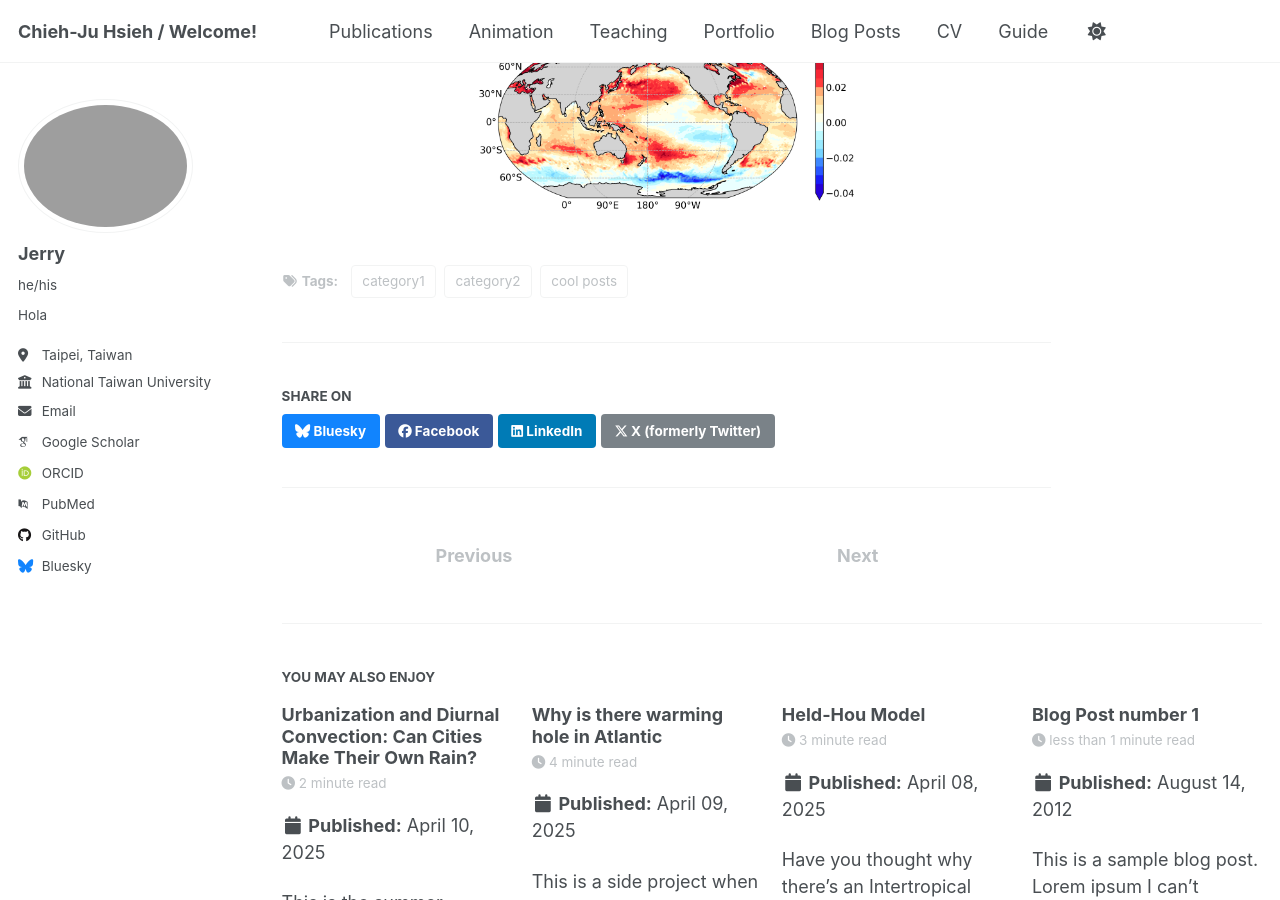
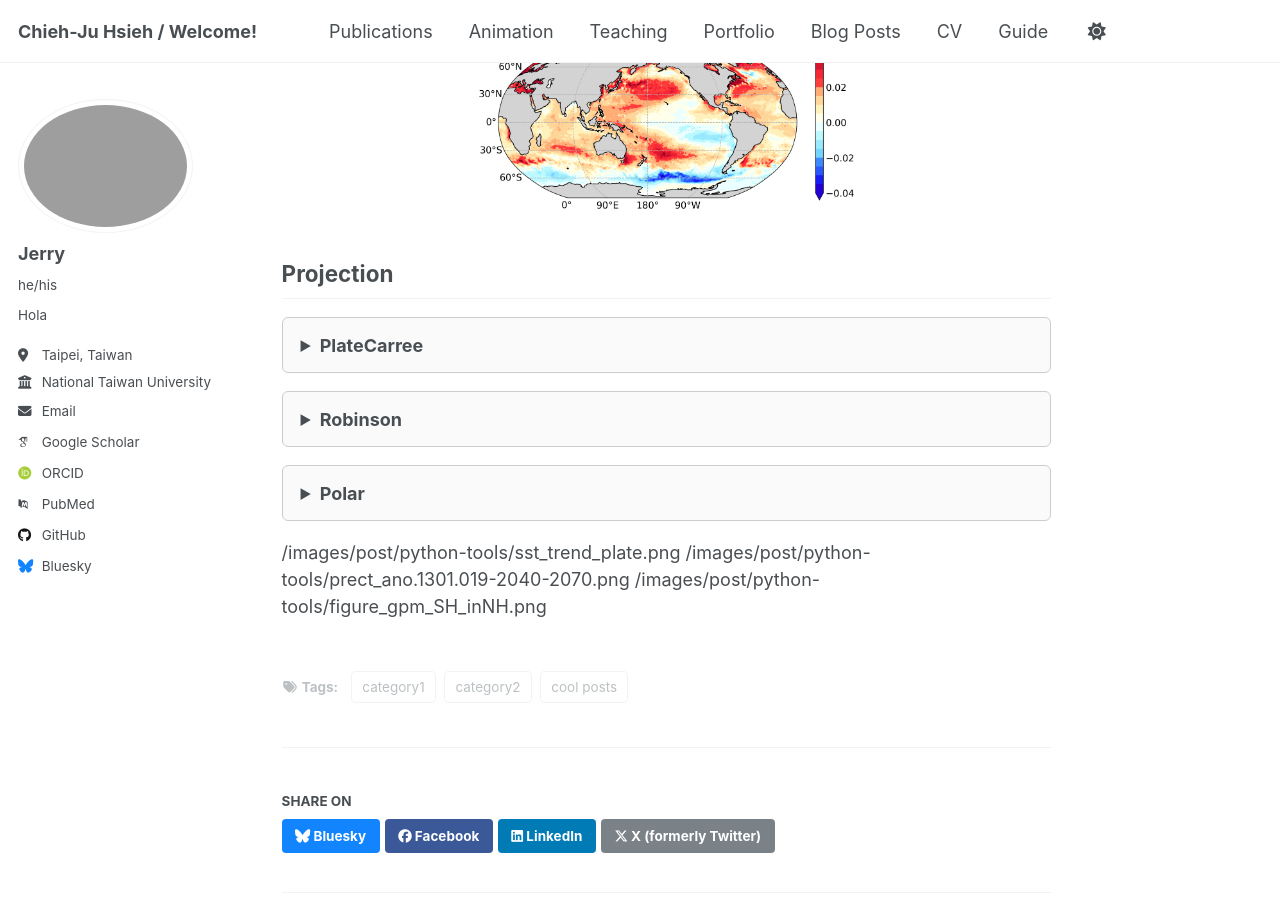
Before and after one commit to CJ-Hsieh/CJ-Hsieh.github.io, a Jekyll site: the page built from _posts/2025-04-12-python-tools.md, in a window 1280 px wide and 900 px high, scrolled down 958 px. Built offline with Jekyll 4.4.1, drawn with Linux system fonts in a browser that asks for light colours; some web fonts are replaced; some of the changed text lies outside the part shown.

Commit message:
Update 2025-04-12-python-tools.md

```diff
--- a/_posts/2025-04-12-python-tools.md
+++ b/_posts/2025-04-12-python-tools.md
@@ -86,3 +86,68 @@
 <p align="center">
   <img src="/images/post/python-tools/sst_trend_robin.png" alt="SST trend" width="50%">
 </p>
+
+## Projection
+
+<details class="code-toggle">
+<summary><strong>PlateCarree</strong></summary>
+
+<pre><code class="language-python">
+import xesmf as xe
+
+</code></pre>
+</details>
+
+<details class="code-toggle">
+<summary><strong>Robinson</strong></summary>
+
+<pre><code class="language-python">
+import cartopy
+
+</code></pre>
+</details>
+
+
+<details class="code-toggle">
+<summary><strong>Polar</strong></summary>
+
+Ref: https://nordicesmhub.github.io/NEGI-Abisko-2019/training/example_NorthPolarStereo_projection.html
+<pre><code class="language-python">
+def sp_map(*nrs, projection = ccrs.PlateCarree(), **kwargs):
+    return plt.subplots(*nrs, subplot_kw={'projection':projection}, **kwargs)
+
+def add_map_features(ax):
+    ax.coastlines(edgecolor='gray',alpha=0.5)
+    #gl = ax.gridlines()
+    #ax.add_feature(cy.feature.BORDERS);
+    #gl = ax.gridlines(draw_labels=True)
+    #gl.xlabels_top = True
+    #gl.ylabels_right = True
+
+def polarCentral_set_latlim(lat_lims, ax):
+    ax.set_extent([-180, 180, lat_lims[0], lat_lims[1]], ccrs.PlateCarree())
+    # Compute a circle in axes coordinates, which we can use as a boundary
+    # for the map. We can pan/zoom as much as we like - the boundary will be
+    # permanently circular.
+    theta = np.linspace(0, 2*np.pi, 100)
+    center, radius = [0.5, 0.5], 0.5
+    verts = np.vstack([np.sin(theta), np.cos(theta)]).T
+    circle = mpath.Path(verts * radius + center)
+
+    ax.set_boundary(circle, transform=ax.transAxes)
+
+level = np.arange(-10,30.1,2)
+cmap = cmaps.BlueWhiteOrangeRed
+fig, ax = sp_map(1, projection=ccrs.SouthPolarStereo())
+lat_lims = [-50,-90]
+Z3_SH.mean('time').isel(lev=-5).where(data['lat']<lat_lims[0]).\
+                   plot(ax=ax, cmap=cmap,extend='both',levels=level,transform=ccrs.PlateCarree())
+polarCentral_set_latlim(lat_lims, ax)
+add_map_features(ax)
+plt.show()
+</code></pre>
+</details>
+
+/images/post/python-tools/sst_trend_plate.png
+/images/post/python-tools/prect_ano.1301.019-2040-2070.png
+/images/post/python-tools/figure_gpm_SH_inNH.png
```
